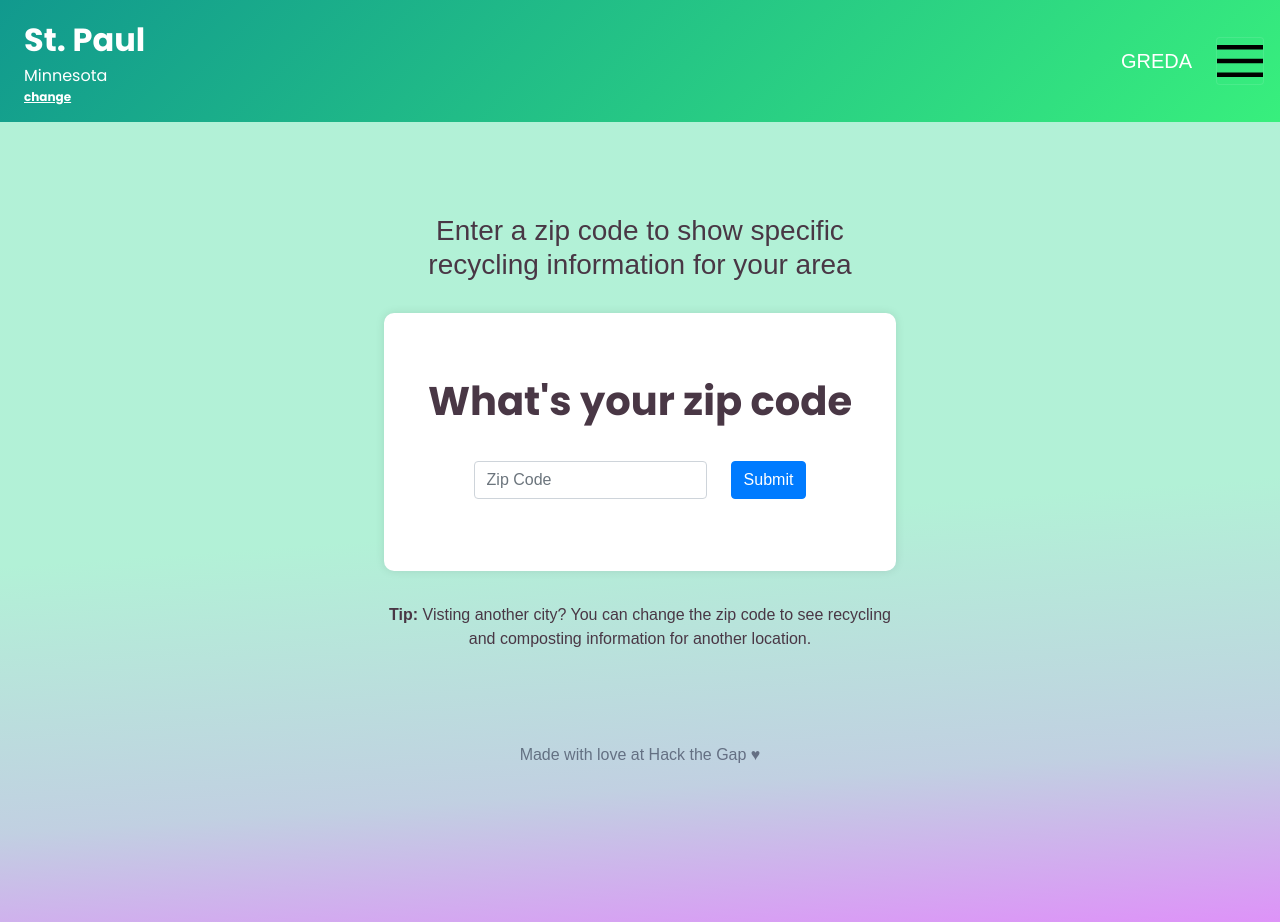
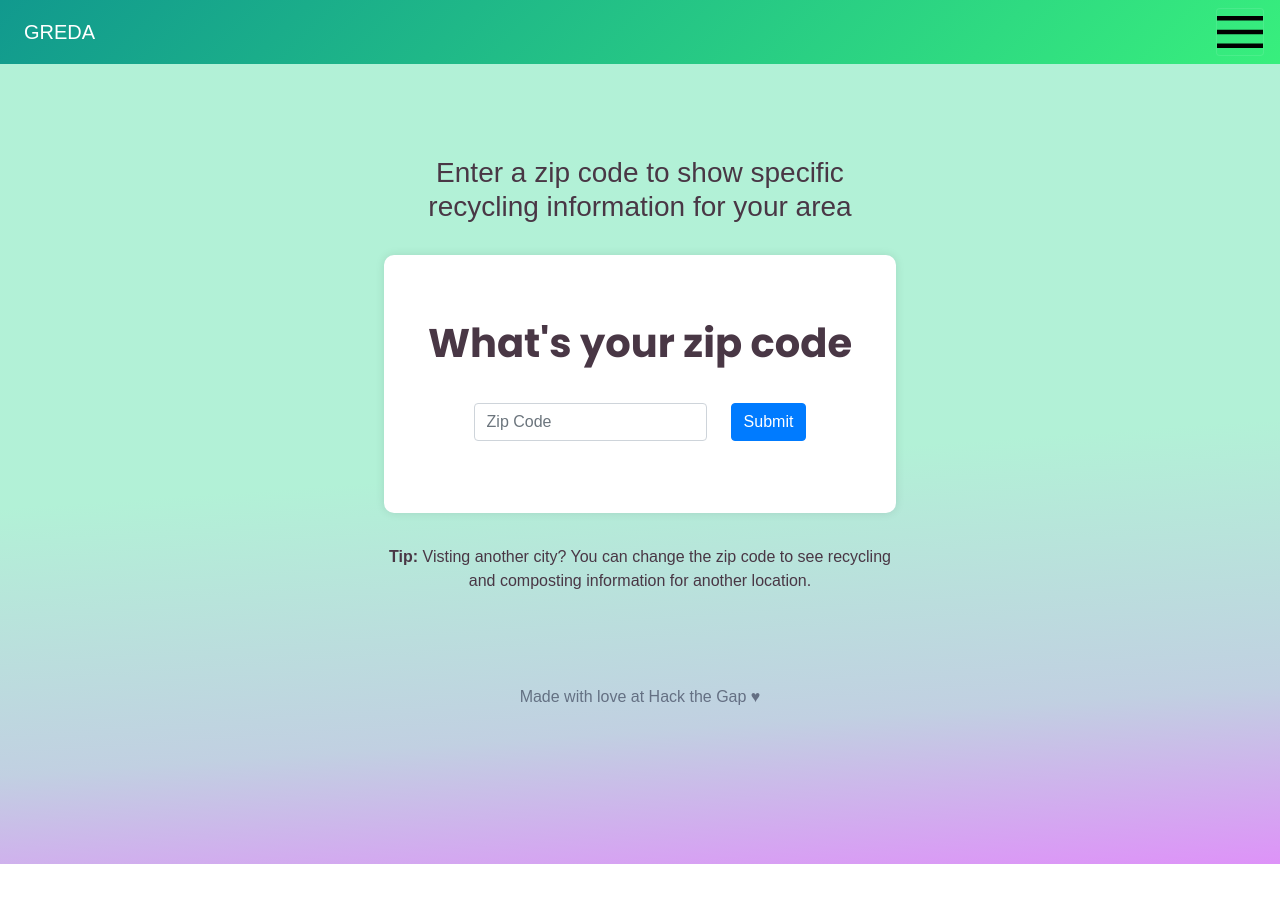
Before and after one commit to aengblom/GREDA, a React (Create React App) app: page / in a window 1280 px wide. After the commit the page ends 864 px from the top, so only its background shows below. Built offline with nearby package versions, Linux system fonts and the light colour scheme.

Commit message:
zip only showing after home

```diff
--- a/src/App.js
+++ b/src/App.js
@@ -8,6 +8,7 @@ import BreadcrumbsChild from "./Components/BreadcrumbsChild";
 import BreadcrumbsGrandChild from "./Components/BreadcrumbsGrandChild";
 
 export default function App() {
+
   return (
     <div className="app">
       <Header></Header>
--- a/src/Components/Card/Card.jsx
+++ b/src/Components/Card/Card.jsx
@@ -3,13 +3,15 @@ import "./Card.css";
 import classnames from "classnames";
 import ZipCode from "../ZipCode"
 
-const Card = props => (
-  <div className="card card-extraPadding card-extraMargin card-shadow">
-    <div className="card-body card-extraPadding text-center">
-    <h2 className="card-title h1 h1-em">{props.cardtext}</h2>
-      {props.noInput || <ZipCode></ZipCode>}
+const Card = props => {
+  console.log(props)
+  return (
+    <div className="card card-extraPadding card-extraMargin card-shadow">
+      <div className="card-body card-extraPadding text-center">
+        <h2 className="card-title h1 h1-em">{props.cardtext}</h2>
+        {props.noInput || <ZipCode setShowSP={props.setShowSP}></ZipCode>}
+      </div>
     </div>
-  </div>
-);
-
+  );
+}
 export default Card;
--- a/src/Components/Header/Header.js
+++ b/src/Components/Header/Header.js
@@ -1,5 +1,5 @@
+import React, { useState } from 'react';
 /* eslint-disable jsx-a11y/anchor-is-valid */
-import React, { Component } from "react";
 import Home from "../../pages/Home";
 import Guide from "../../pages/Guide";
 import Share from "../../pages/Share";
@@ -10,17 +10,22 @@ import { BrowserRouter as Router, Switch, Route, Link } from "react-router-dom";
 import "./Header.css";
 import ContainerParent from "../../pages/ContainerParent";
 
-class Header extends Component {
-  render() {
+const Header = () => {
+  const [showSP, setShowSPState] = useState(false);
+
+  const setShowSP = bool => {
+    console.log(bool, 'here')
+    setShowSPState(bool);
+  }
   return (
     <div>
       <Router>
         <nav className="navbar sticky-top d-flex navbar-dark grad">
-            <Location
+          {showSP && <Location
             className="p-2 flex-grow-1"
             city="St. Paul"
             state="Minnesota"
-            ></Location>
+          ></Location>}
           <Link to="/home" className="p-2 navbar-brand">
             GREDA
             </Link>
@@ -81,13 +86,12 @@ class Header extends Component {
             <Teach />
           </Route>
           <Route path="/">
-              <Home />
+            <Home setShowSP={setShowSP} />
           </Route>
         </Switch>
       </Router>
     </div>
   );
 }
-}
 
 export default Header;
--- a/src/Components/ZipCode/ZipCode.jsx
+++ b/src/Components/ZipCode/ZipCode.jsx
@@ -3,7 +3,8 @@ import "./ZipCode.css";
 import classnames from "classnames";
 import { Link, withRouter } from "react-router-dom";
 
-const ZipCode = ({ history }) => {
+const ZipCode = ({ history, setShowSP }) => {
+  console.log(setShowSP)
   const [input, setInput] = useState("");
   const [isValid, setIsValid] = useState(false);
   const [wasSubmitted, setWasSubmitted] = useState(false);
@@ -15,6 +16,7 @@ const ZipCode = ({ history }) => {
         className="btn btn-primary mb-2"
         onClick={() => {
           setWasSubmitted(true);
+          isValid && setShowSP(true);
           isValid && history.push("/recycle");
         }}
       >
--- a/src/pages/Home.js
+++ b/src/pages/Home.js
@@ -1,8 +1,7 @@
-import React, { Component } from "react";
+import React from "react";
 import Card from "../Components/Card/Card";
 
-class Home extends Component {
-  render() {
+const Home = ({ setShowSP }) => {
   return (
     <div className="page page-home">
       <div className="wrapper">
@@ -12,7 +11,7 @@ class Home extends Component {
             area
             </h1>
         </div>
-          <Card cardtext="What's your zip code"></Card>
+        <Card cardtext="What's your zip code" setShowSP={setShowSP}></Card>
         <div className="section">
           <p className="text-center">
             <span className="font-weight-bold">Tip: </span>Visting another
@@ -24,6 +23,5 @@ class Home extends Component {
     </div>
   );
 }
-}
 
 export default Home;
```
Lines whose indentation alone changed are shown as unchanged.
